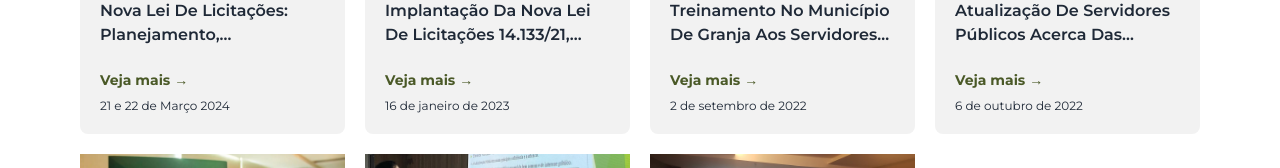
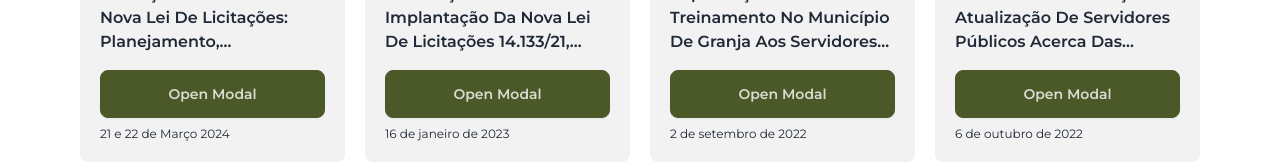
Before and after one commit to nicoryy/llassessoria-nextjs, a Next.js app: page /galeria in a window 1280 px wide. Shown: the part 694-862 px from the top of the page. Built offline with nearby package versions, Linux system fonts and the light colour scheme.

Commit message:
feat: upgrade EventButton modal

```diff
--- a/components/ui/EventButton.tsx
+++ b/components/ui/EventButton.tsx
@@ -1,41 +1,37 @@
 "use client";
 
-import React, { useState } from "react";
+import { useState } from "react";
 
 const EventButton = ({ title }: { title: string }) => {
   const [isOpen, setIsOpen] = useState(false);
 
-  const handleClick = () => {
-    setIsOpen(true);
-  };
-
-  const handleClose = () => {
-    setIsOpen(false);
+  const toggleModal = () => {
+    setIsOpen(!isOpen);
   };
 
   return (
     <>
-      <button
-        className="flex items-center gap-2 w-24 relative border-ppwoodland text-sm"
-        onClick={handleClick}
-      >
-        <p className="text-sm text-primary font-bold ">Veja mais →</p>
+      {/* Button to open modal */}
+      <button onClick={toggleModal} className="btn btn-primary">
+        Open Modal
       </button>
 
+      {/* Modal */}
       {isOpen && (
-        <div
-          className="fixed top-0 left-0 w-full h-full bg-black bg-opacity-50 z-50"
-          onClick={handleClose}
-        >
-          <div className="absolute top-1/2 left-1/2 transform -translate-x-1/2 -translate-y-1/2 text-white text-3xl font-bold">
-            {title}
+        <div className="modal modal-open">
+          <div className="modal-box">
+            <h3 className="font-bold text-lg">Hello, DaisyUI Modal in TSX!</h3>
+            <p className="py-4">
+              This is a simple modal example using DaisyUI and TSX.
+            </p>
+
+            <div className="modal-action">
+              {/* Button to close modal */}
+              <button onClick={toggleModal} className="btn">
+                Close
+              </button>
+            </div>
           </div>
-          <button
-            className="absolute top-5 right-5 text-white bg-primary px-5 py-2 rounded-md"
-            onClick={handleClose}
-          >
-            Fechar
-          </button>
         </div>
       )}
     </>
```
